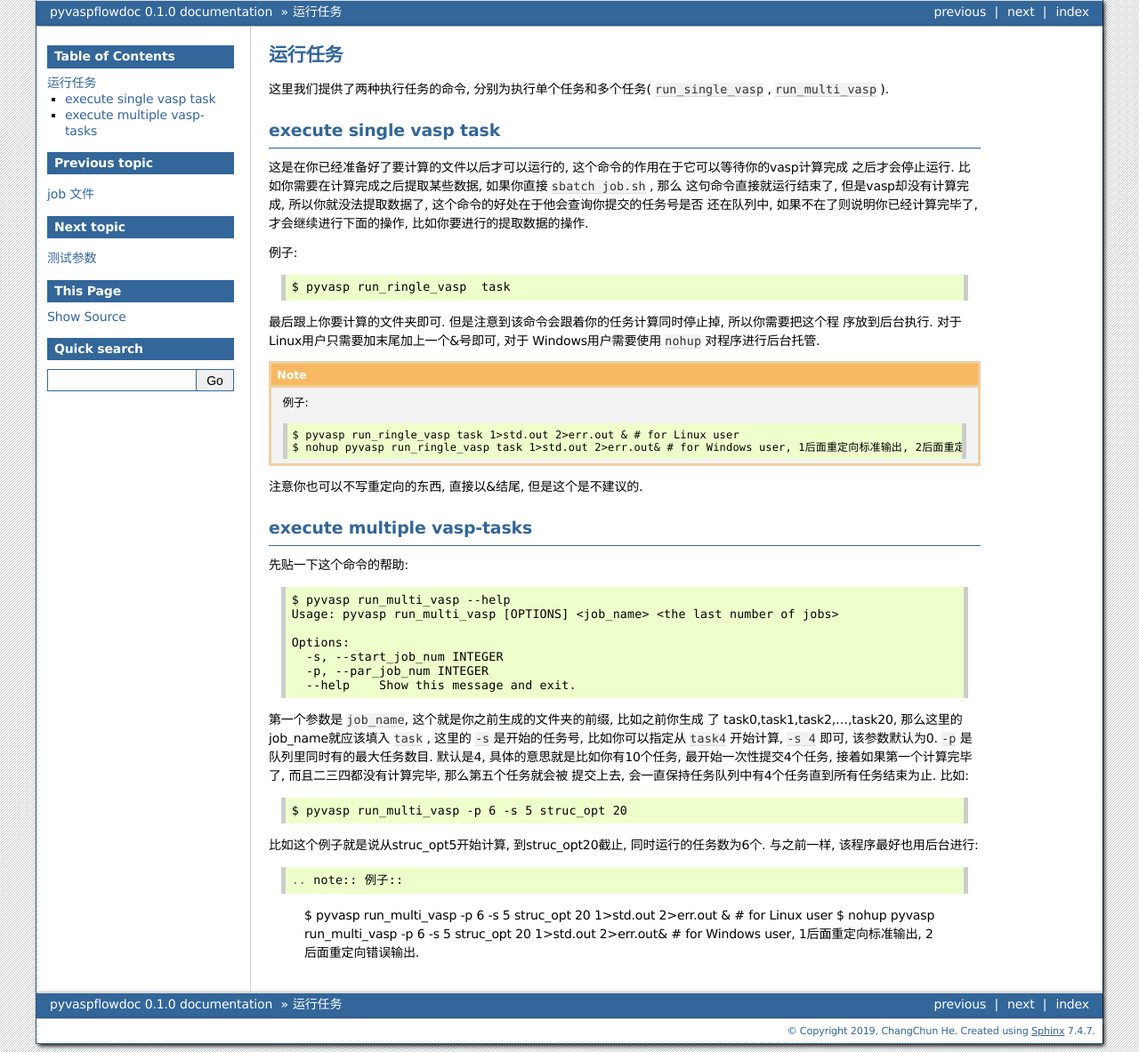
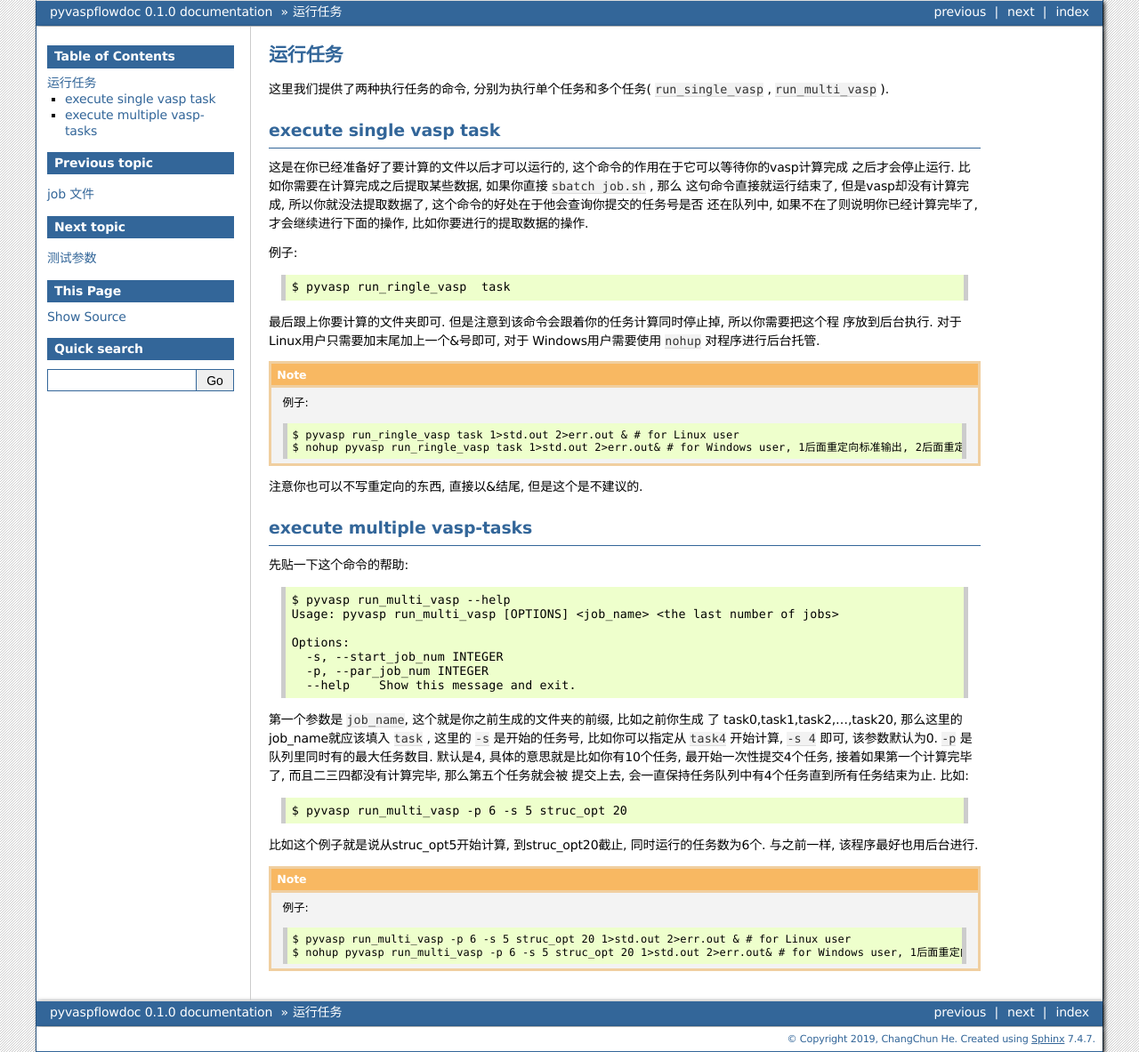
Before and after one commit to ChangChunHe/pyvaspflow, a Sphinx documentation site: the page built from docs/source/execute.rst, in a window 1280 px wide. Shown: the whole page at 89% size. Built offline with Sphinx 7.4.7, drawn with Linux system fonts in a browser that asks for light colours.

Commit message:
update docs

```diff
--- a/docs/source/execute.rst
+++ b/docs/source/execute.rst
@@ -55,7 +55,7 @@ execute multiple vasp-tasks
 
     $ pyvasp run_multi_vasp -p 6 -s 5 struc_opt 20
 
-比如这个例子就是说从struc_opt5开始计算, 到struc_opt20截止, 同时运行的任务数为6个. 与之前一样, 该程序最好也用后台进行::
+比如这个例子就是说从struc_opt5开始计算, 到struc_opt20截止, 同时运行的任务数为6个. 与之前一样, 该程序最好也用后台进行.
 
 .. note:: 例子::
 
```
